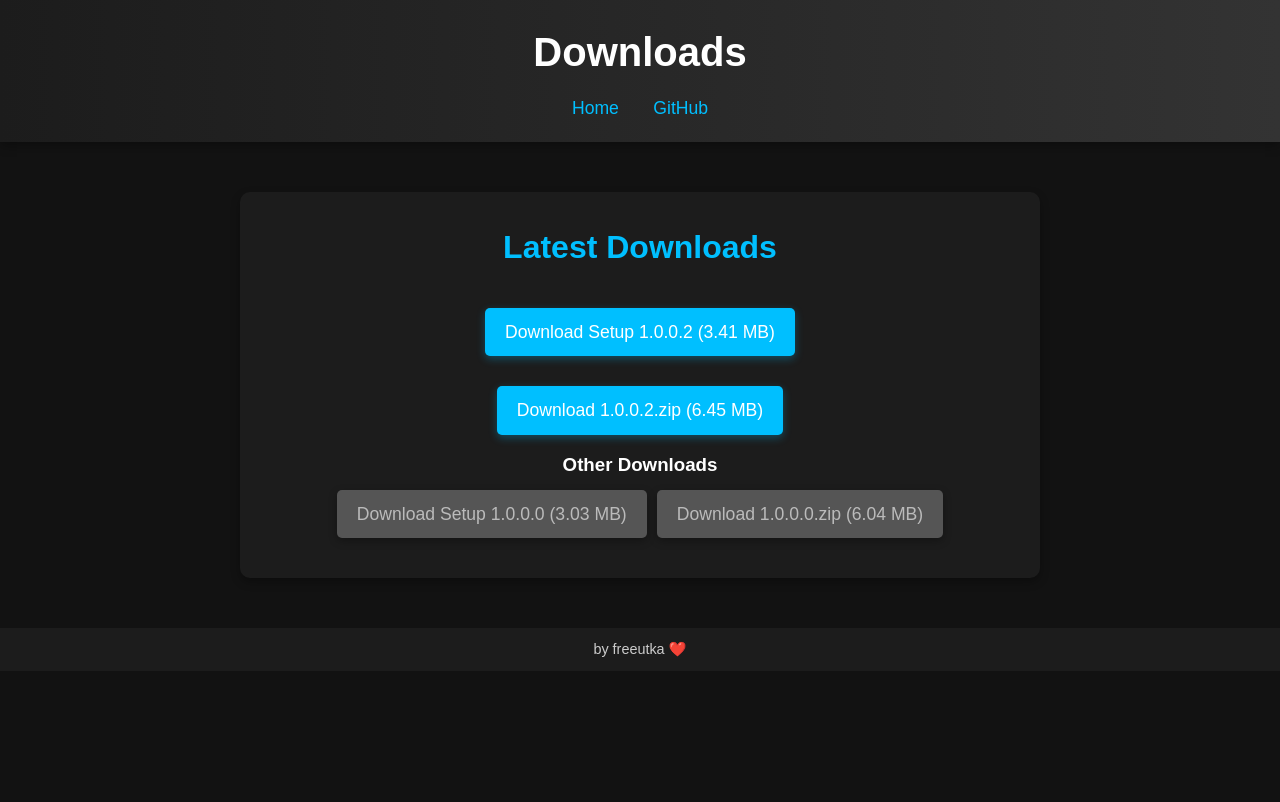
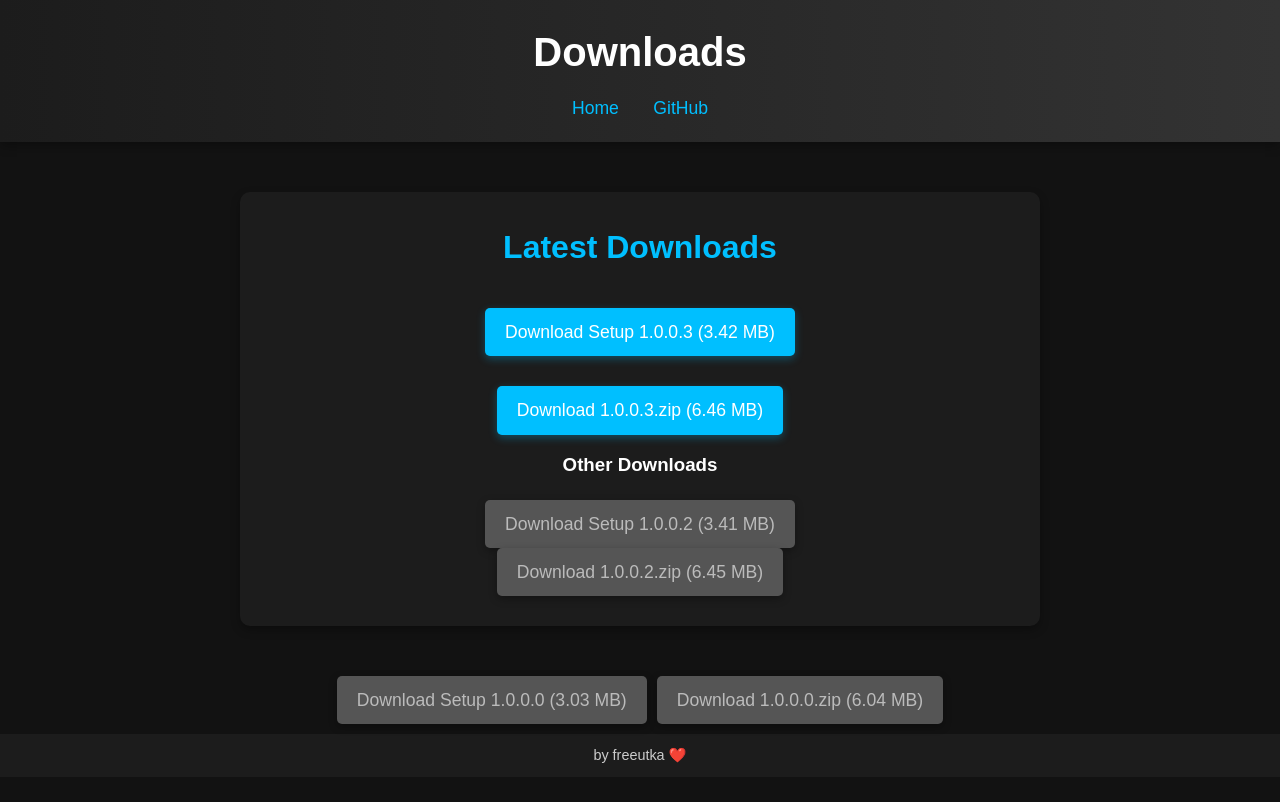
Before and after one commit to freeutka/CodeWRD, a Jekyll site: the page downloads.html, which Jekyll copies as it is, in a window 1280 px wide. Shown: the top 802 px of the page. Built offline with Jekyll 4.4.1, drawn with Linux system fonts in a browser that asks for light colours.

```diff
--- a/downloads.html
+++ b/downloads.html
@@ -22,16 +22,20 @@
     <div class="downloads-container">
       <h2>Latest Downloads</h2>
       <div class="download-item">
-        <a href="https://github.com/freeutka/CodeWRD/raw/refs/heads/main/CodeWRD_1.0.0.2.exe" download class="download-button">
-          Download Setup 1.0.0.2 (3.41 MB)
+        <a href="https://github.com/freeutka/CodeWRD/raw/refs/heads/main/CodeWRD_1.0.0.3.exe" download class="download-button">
+          Download Setup 1.0.0.3 (3.42 MB)
         </a>
       </div>
       <div class="download-item">
-        <a href="https://github.com/freeutka/CodeWRD/raw/refs/heads/main/builds/1.0.0.2.zip" download class="download-button">
-          Download 1.0.0.2.zip (6.45 MB)
+        <a href="https://github.com/freeutka/CodeWRD/raw/refs/heads/main/builds/1.0.0.3.zip" download class="download-button">
+          Download 1.0.0.3.zip (6.46 MB)
         </a>
       </div>
       <h3>Other Downloads</h3>
+      <div class="button-row"></div>
+        <a href="https://github.com/freeutka/CodeWRD/raw/refs/heads/main/old_setups/CodeWRD_1.0.0.2.exe" class="download-disabled">Download Setup 1.0.0.2 (3.41 MB)</a>
+        <a href="https://github.com/freeutka/CodeWRD/raw/refs/heads/main/builds/1.0.0.2.zip" class="download-disabled">Download 1.0.0.2.zip (6.45 MB)</a>
+      </div>
       <div class="button-row">
         <a href="https://github.com/freeutka/CodeWRD/raw/refs/heads/main/old_setups/CodeWRD_1.0.0.0.exe" class="download-disabled">Download Setup 1.0.0.0 (3.03 MB)</a>
         <a href="https://github.com/freeutka/CodeWRD/raw/refs/heads/main/builds/1.0.0.0.zip" class="download-disabled">Download 1.0.0.0.zip (6.04 MB)</a>
--- a/updater.xml
+++ b/updater.xml
@@ -1,7 +1,7 @@
 <?xml version="1.0" encoding="UTF-8"?>
 <item>
-  <version>1.0.0.2</version>
-  <url>https://github.com/freeutka/CodeWRD/raw/refs/heads/main/builds/1.0.0.2.zip</url>
+  <version>1.0.0.3</version>
+  <url>https://github.com/freeutka/CodeWRD/raw/refs/heads/main/builds/1.0.0.3.zip</url>
   <changelog>https://codewrd.freeutka.xyz/changelog</changelog>
   <mandatory minVersion="1.0.0.0">true</mandatory>
 </item>
```
Also changed, not shown: changelog.md, 4 other files.
